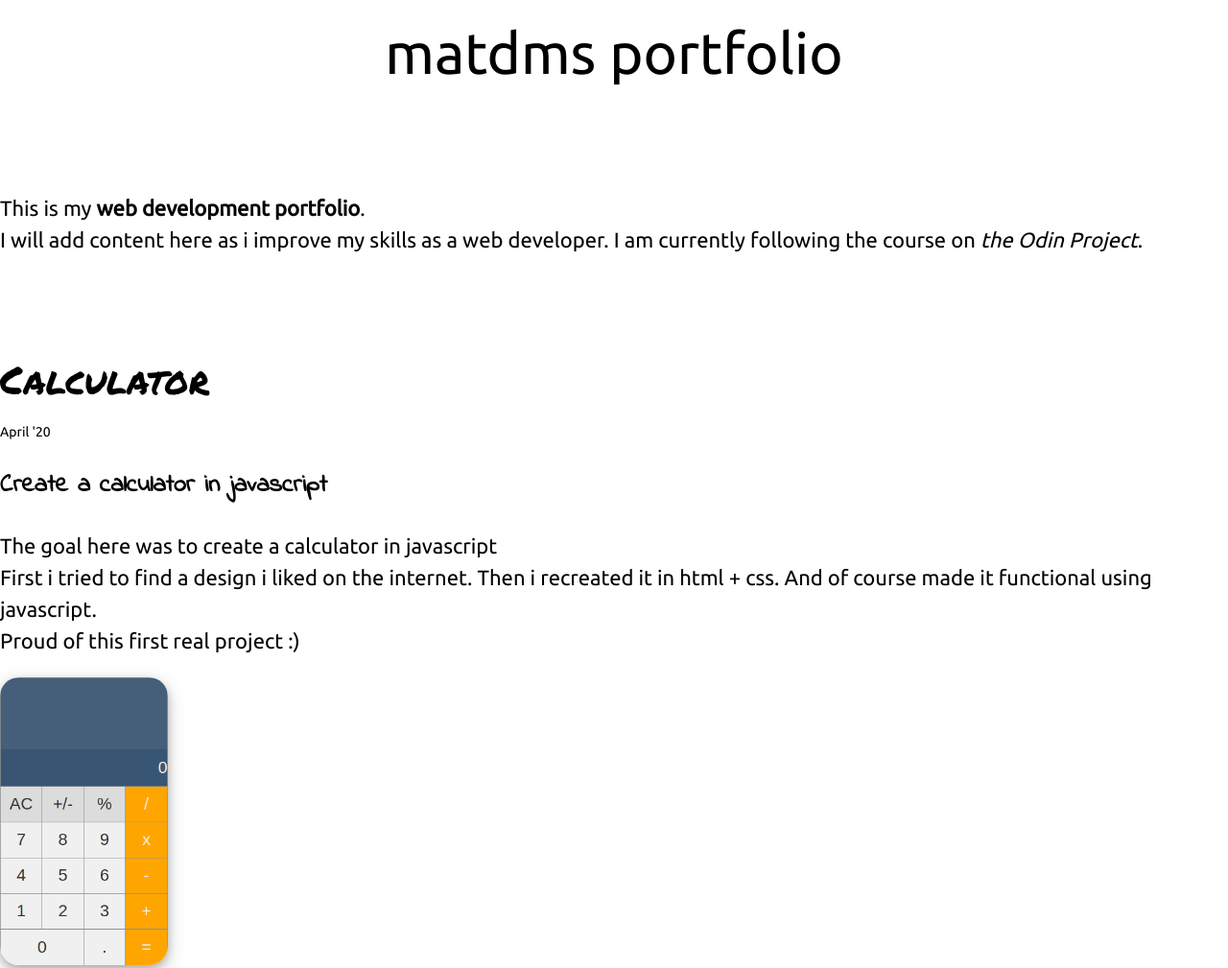
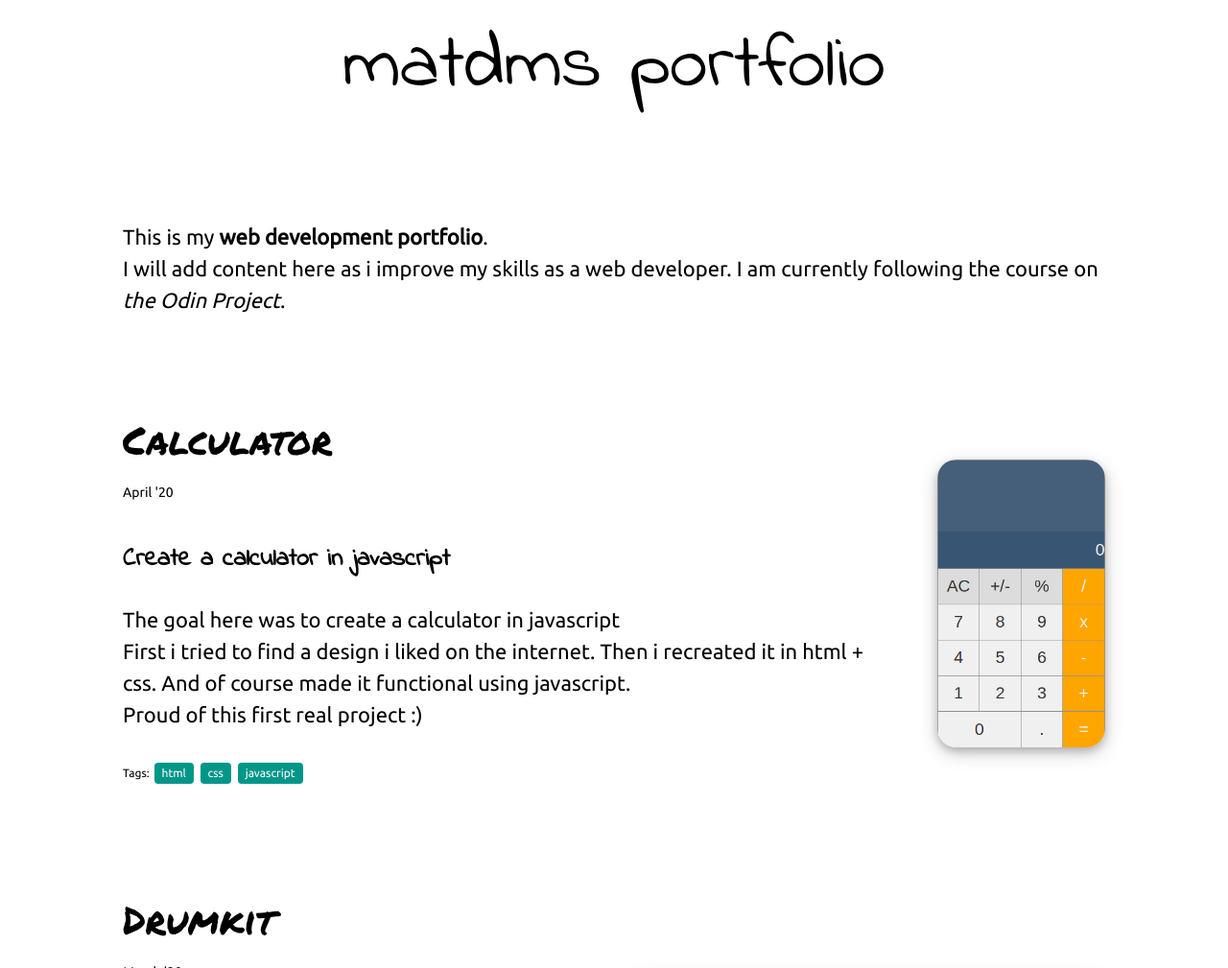
Before and after one commit to matdms/portfolio, a plain HTML site: page index.html in a window 1280 px wide. Shown: the top 1009 px of the page at 96% size. Drawn offline with nearby package versions, Linux system fonts and the light colour scheme.

Commit message:
Add flexbox to improve layout

```diff
--- a/index.html
+++ b/index.html
@@ -30,6 +30,7 @@
     -->
 
     <article id="calculator">
+      <div class="colonne1">
         <div class="titre">Calculator</div>
         <div class="badges">
           <!-- inclu la date et les images des langages utilisés -->
@@ -45,11 +46,7 @@
             Proud of this first real project :)
           </p>
         </div>
-      <div class="image">
-        <a href="https://matdms.github.io/odin-07-calculator/">
-          <img src="imgs/calculator.png" alt="calculator" class="preview">
-          </a>
-      </div>
+
         <div class="tags">
           <p>Tags:
             <span class="w3-tag w3-teal w3-round my-tag"><a href="#">html</a></span>
@@ -57,9 +54,20 @@
             <span class="w3-tag w3-teal w3-round my-tag"><a href="#">javascript</a></span>
           </p>
         </div>
+      </div>
+
+      <div class="colonne2">
+        <div class="image">
+          <a href="https://matdms.github.io/odin-07-calculator/">
+            <img src="imgs/calculator.png" alt="calculator" class="preview">
+            </a>
+        </div>
+      </div>
     </article>
 
     <article id="drumkit">
+      <div class="colonne1">
+
         <div class="titre">Drumkit</div>
         <div class="badges">
           <!-- inclu la date et les images des langages utilisés -->
@@ -74,17 +82,22 @@
             This certainly isn't suited for musicians, but it does work, and i guess that was the point!
           </p>
         </div>
-      <div class="image">
-        <a href="https://matdms.github.io/odin-05-js-drumkit/">
-          <img src="imgs/drumkit.png" alt="drumkit" class="preview">
-          </a>
-      </div>
+
         <div class="tags">
           <p>Tags:
             <span class="w3-tag w3-teal w3-round my-tag"><a href="#">html</a></span>
             <span class="w3-tag w3-teal w3-round my-tag"><a href="#">css</a></span>
             <span class="w3-tag w3-teal w3-round my-tag"><a href="#">javascript</a></span>
           </p>
+        </div>
+      </div>
+
+      <div class="colonne2">
+        <div class="image">
+          <a href="https://matdms.github.io/odin-05-js-drumkit/">
+            <img src="imgs/drumkit.png" alt="drumkit" class="preview">
+            </a>
+        </div>
       </div>
     </article>
 
--- a/style.css
+++ b/style.css
@@ -6,10 +6,19 @@ body {
   font-size: 22px;
 }
 
+main {
+  width: 80%;
+  max-width: 1200px;
+  margin: 0 auto auto auto;
+}
+
 h1 {
-  font-family: 'Ubuntu', cursive;
+  /*font-family: 'Ubuntu', cursive;
+  font-weight: 400;*/
+  font-family: 'Indie Flower', cursive;
   font-weight: 400;
-  font-size: 60px;
+
+  font-size: 80px;
   text-align: center;
 }
 
@@ -32,7 +41,17 @@ article {
   font-family: 'Ubuntu', cursive;
   font-weight: 300;
   font-size: 22px;
-  margin: 100px 0 100px 0;
+  margin: 100px 0px 100px 0px;
+  display: flex;
+}
+
+.colonne1 {
+  display: flex;
+  flex-direction: column;
+}
+
+.colonne2 {
+  margin: auto 0px auto 50px;
 }
 
 .date {
@@ -53,7 +72,7 @@ article {
 
 .preview {
   border-radius: 20px;
-  max-width: 600px;
+  max-width: 500px;
   max-height: 300px;
   box-shadow: 0 4px 8px 0 rgba(0, 0, 0, 0.2), 0 6px 20px 0 rgba(0, 0, 0, 0.19);
 }
```
Lines whose indentation alone changed are shown as unchanged.
